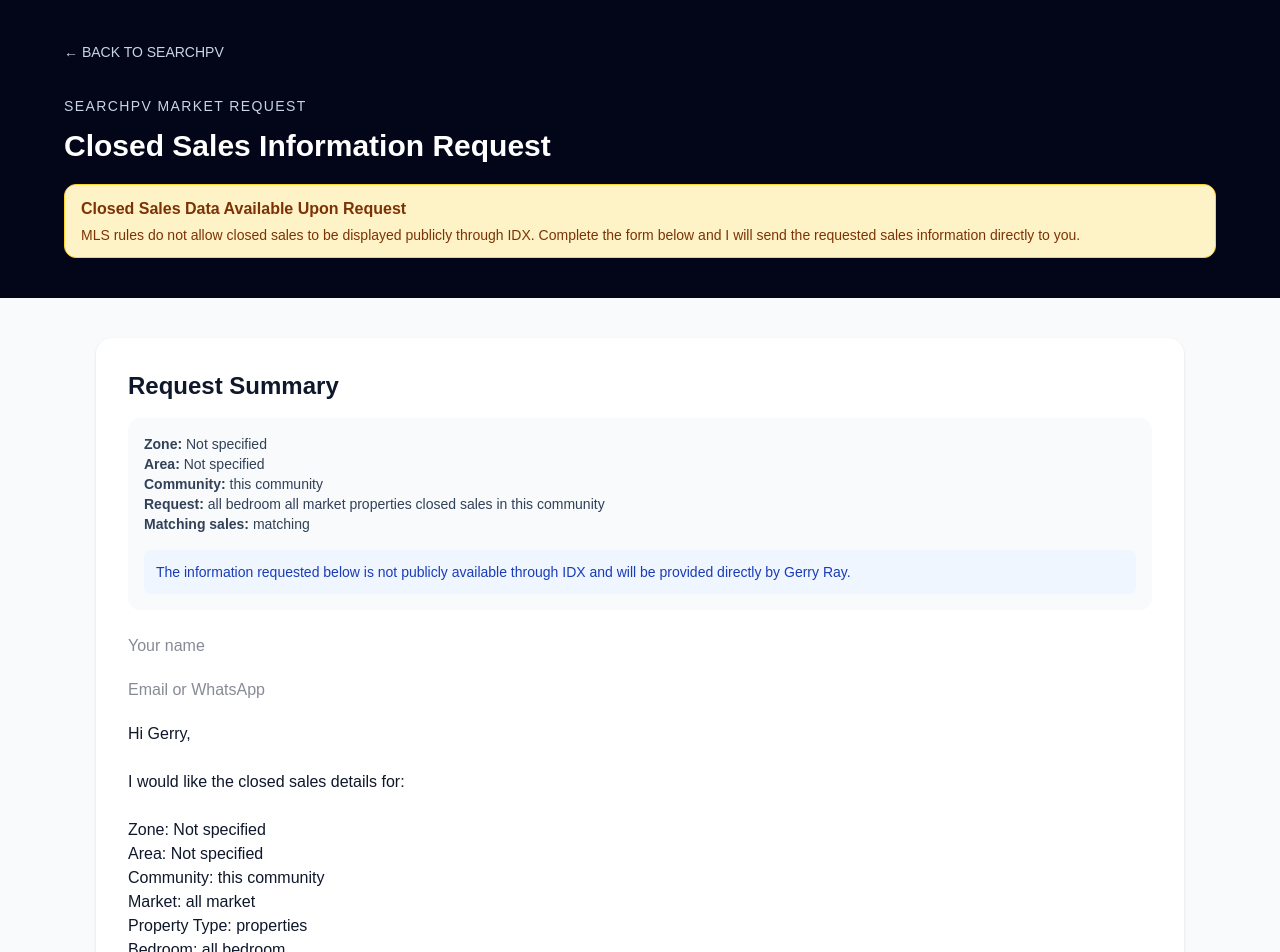
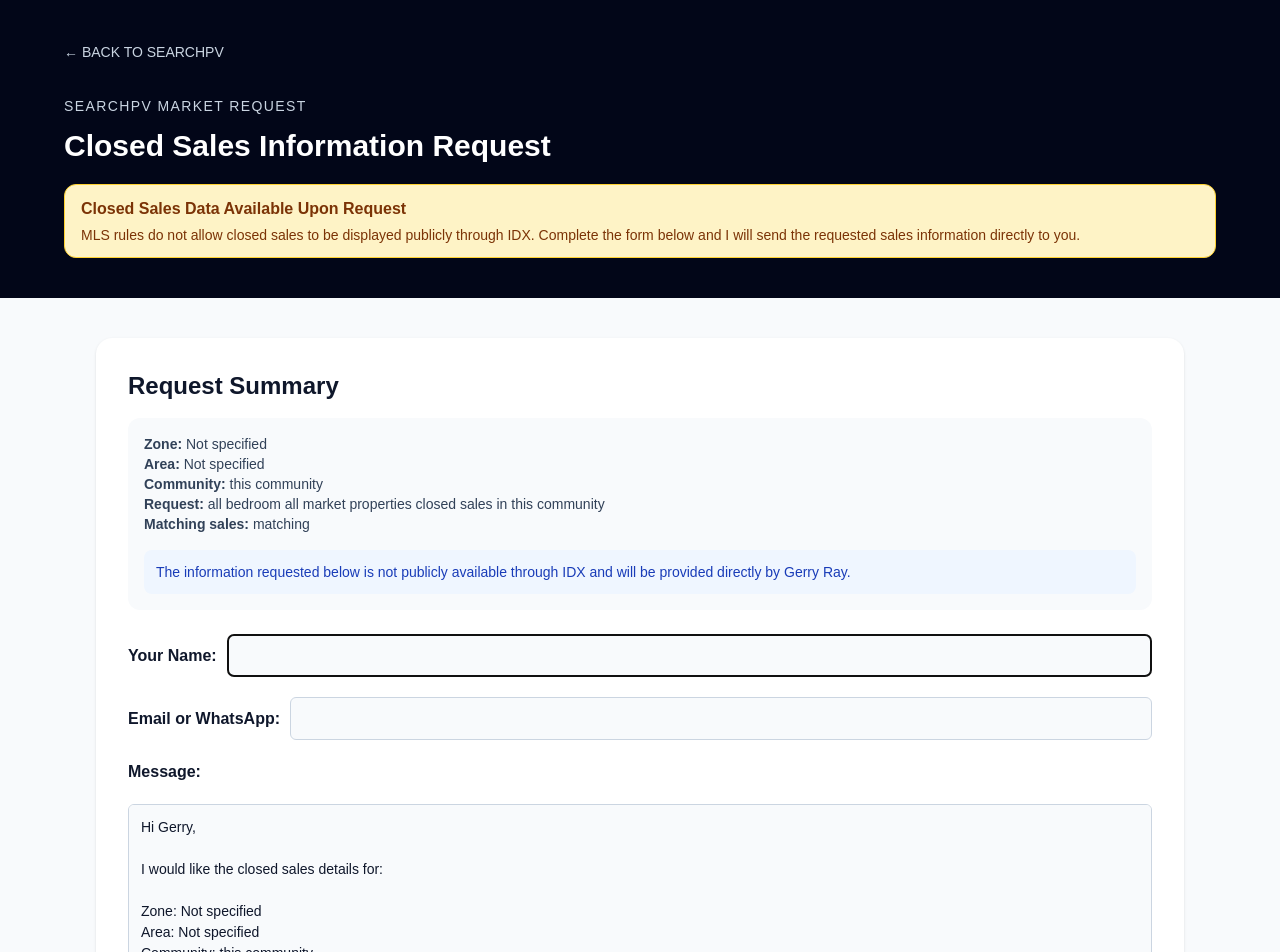
Before and after one commit to grdino/searchpv, a Next.js app: page /contact in a window 1280 px wide. Shown: the top 952 px of the page. Built offline with nearby package versions, Linux system fonts and the light colour scheme.

Commit message:
Form tweaks

```diff
--- a/src/app/contact/ContactForm.tsx
+++ b/src/app/contact/ContactForm.tsx
@@ -51,22 +51,75 @@ export default function ContactForm({
         gap: "20px",
       }}
     >
+      <div
+        style={{
+          display: "flex",
+          alignItems: "center",
+          gap: "10px",
+          flexWrap: "wrap",
+        }}
+      >
+        <strong>Your Name:</strong>
+
         <input
           name="name"
-        placeholder="Your name"
           required
+          autoFocus
+          style={{
+            flex: 1,
+            minWidth: "250px",
+            padding: "10px",
+            border: "1px solid #cbd5e1",
+            borderRadius: "6px",
+            backgroundColor: "#f8fafc",
+            fontSize: "14px",
+          }}
         />
+      </div>
+
+      <div
+        style={{
+          display: "flex",
+          alignItems: "center",
+          gap: "10px",
+          flexWrap: "wrap",
+        }}
+      >
+        <strong>Email or WhatsApp:</strong>
 
         <input
           name="contact"
-        placeholder="Email or WhatsApp"
           required
+          style={{
+            flex: 1,
+            minWidth: "250px",
+            padding: "10px",
+            border: "1px solid #cbd5e1",
+            borderRadius: "6px",
+            backgroundColor: "#f8fafc",
+            fontSize: "14px",
+          }}
         />
+      </div>
+
+      <div>
+        <strong>Message:</strong>
+      </div>
 
       <textarea
         name="message"
         rows={11}
         defaultValue={defaultMessage}
+        style={{
+          width: "100%",
+          padding: "12px",
+          border: "1px solid #cbd5e1",
+          borderRadius: "6px",
+          backgroundColor: "#f8fafc",
+          fontSize: "14px",
+          lineHeight: "1.5",
+          boxSizing: "border-box",
+        }}
       />
 
       <button
@@ -88,8 +141,14 @@ export default function ContactForm({
       </button>
 
       {sent && (
-        <p>
-          Thank you. Your request has been sent.
+        <p
+          style={{
+            textAlign: "center",
+            color: "#166534",
+            fontWeight: 600,
+          }}
+        >
+          Thank you. We will contact you shortly with the information you requested.
         </p>
       )}
     </form>
```
Lines whose indentation alone changed are shown as unchanged.
